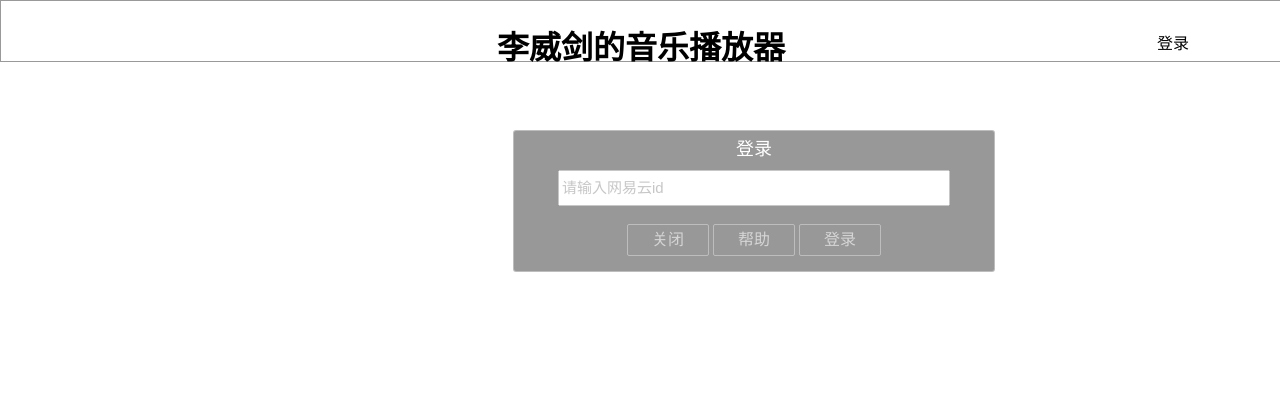
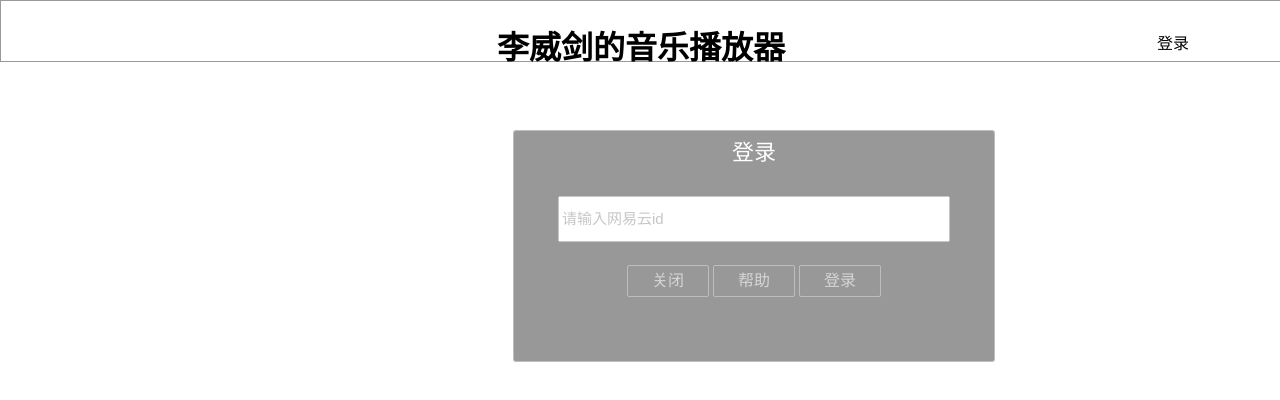
Before and after one commit to liweijian1/myvue, a Vue app: page / in a window 1280 px wide. Both pictures are taken after a click on the element "登录". Shown: the top 400 px of the page. Built offline with nearby package versions, Linux system fonts and the light colour scheme.

Commit message:
2018/8/31第一次提交

```diff
--- a/src/base/lwj-dialog.vue
+++ b/src/base/lwj-dialog/lwj-dialog.vue
@@ -11,7 +11,7 @@
            <div class="lwj-dialog-btn">
              <div class="cancle-btn" @click="cancle" v-text="cancleBtnText"></div>
              <slot name="btn"></slot>
-             <div class="confirm-btn"  v-text="confirmBtnText"></div>
+             <div class="confirm-btn" @click="confirm">{{confirmBtnText}}</div>
            </div>
          </div>
        </div>
@@ -61,6 +61,11 @@ export default {
     cancle () {
       this.hide()
       this.$emit('cancle')
+    },
+    // 确认事件
+    confirm () {
+      this.hide()
+      this.$emit('confirm')
     }
   }
 }
@@ -72,7 +77,7 @@ export default {
     position: relative;
     left: 40%;
     width: 480px;
-    height: 140px;
+    height: 230px;
     border: 1px solid #9999;
     border-radius: 3px;
     background-color: #000;
@@ -81,11 +86,13 @@ export default {
   .lwj-dialog-head{
     font-family:Arial;
     justify-content: flex-start;
-    font-size: 18px;
+    font-size: 22px;
     margin:3px 0 10px 0;
     color: white;
   }
   .lwj-dialog-btn div{
+    position: relative;
+    top:30px;
     display: inline-block;
     /*justify-content: flex-end; !*容器位于尾部*!*/
     width: 80px;
@@ -93,7 +100,7 @@ export default {
     border: 1px solid #9999;
     border-radius: 2px;
     cursor: pointer;
-    margin: 10px 2px 0 2px;
+    margin: 5px 2px 0 2px;
     text-align: center;
     line-height: 30px;
     font-family: "Arial Black";
--- /dev/null
+++ b/src/base/lwj-totast/lwj-toast.vue
@@ -0,0 +1,29 @@
+<template>
+  <transition name="toast-fade">
+    <div v-show="visable" class="lwj-toast" :class="positionClass">{{message}}</div>
+  </transition>
+</template>
+
+<script>// eslint-disable-next-line
+  /* eslint-disable */
+    export default {
+        name: "lwj-toast",
+        data(){
+          return{
+              position:'center',
+              message:'',
+              duration:1500, // 毫秒
+              visable:false,
+          }
+        },
+        computed:{
+           positionClass(){
+             return 'lwj-toast-'+this.position
+           }
+        }
+    }
+</script>
+
+<style>
+
+</style>
--- a/src/components/lwj-header/lwj-header.vue
+++ b/src/components/lwj-header/lwj-header.vue
@@ -11,13 +11,13 @@
       <dd v-else class="user-btn" @click="openDialog(0)">登录</dd>
     </dl>
     <!--登录-->
-    <lwj-dialog ref="loginDialog" head-text="登录" cancleBtnText="关闭" confirmBtnText="登录">
+    <lwj-dialog ref="loginDialog" head-text="登录" cancleBtnText="关闭" confirmBtnText="登录" @confirm="login">
       <div class="lwj-dialog-text">
-         <input type="number" class="lwj-dialog-input" autofocus placeholder="请输入网易云id"/>
+         <input type="number" class="lwj-dialog-input" autofocus placeholder="请输入网易云id" v-model.trim="uidValue"/>
       </div>
       <div slot="btn" @click="openDialog(1)">帮助</div>
     </lwj-dialog>
-    <lwj-dialog ref="helpDialog" head-text="登录帮助" cancleBtnText="关闭" confirmBtnText="去登录">
+    <lwj-dialog ref="helpDialog" head-text="登录帮助" cancleBtnText="关闭" confirmBtnText="去登录" @confirm="openDialog(0)">
       <div class="lwj-dialog-text">
         <p>1、<a target="_blank" href="http://music.163.com">点我(http://music.163.com)</a>登录网易云官网</p>
         <p>2、点击页面右上角的“登录”</p>
@@ -25,19 +25,22 @@
         <p>4、复制浏览器地址栏 /user/home?id= 后面的数字（网易云 UID）</p>
       </div>
     </lwj-dialog>
+    <lwj-toast></lwj-toast>
   </header>
 </template>
 
 <script>// eslint-disable-next-line
   /* eslint-disable */
 import {mapGetters, mapActions} from 'vuex'
-import LwjDialog from "../../base/lwj-dialog";
+import LwjDialog from "../../base/lwj-dialog/lwj-dialog";
+import LwjToast from "../../base/lwj-totast/lwj-toast";
+
 
   export default {
     name: 'lwj-header',
     components: {
+      LwjToast,
       LwjDialog
-
     },
     data(){
       return{
@@ -57,6 +60,14 @@ methods: {
               this.$refs.loginDialog.hide()
               this.$refs.helpDialog.show()
                break
+       }
+     },
+     // 登录
+     login(){
+       if(this.uidValue===""){
+         this.openDialog(0);
+         //this.$lwjtoast("UID不能为空");
+
        }
      }
 }
@@ -80,9 +91,20 @@ methods: {
     left: 40%;
   }
   .lwj-dialog-input{
+    position: relative;
+    top:20px;
     width: 80%;
-    height: 30px;
+    height: 40px;
     font-size: 15px;
     margin-bottom: 8px;
   }
+  .lwj-dialog-text p,a{
+    color: #fff;
+    text-decoration: none;
+    font-size: 8px;
+  }
+  .lwj-dialog-text p{
+    text-align: left;
+    margin-left: 35px;
+  }
 </style>
--- a/src/main.js
+++ b/src/main.js
@@ -4,8 +4,12 @@ import Vue from 'vue'
 import App from './App'
 import router from './router'
 import store from './store'
+import lwjtoast from './base/lwj-totast/lwj-toast'
 
 Vue.config.productionTip = false
+
+// 弹出层
+Vue.use(lwjtoast)
 
 /* eslint-disable no-new */
 new Vue({
```
